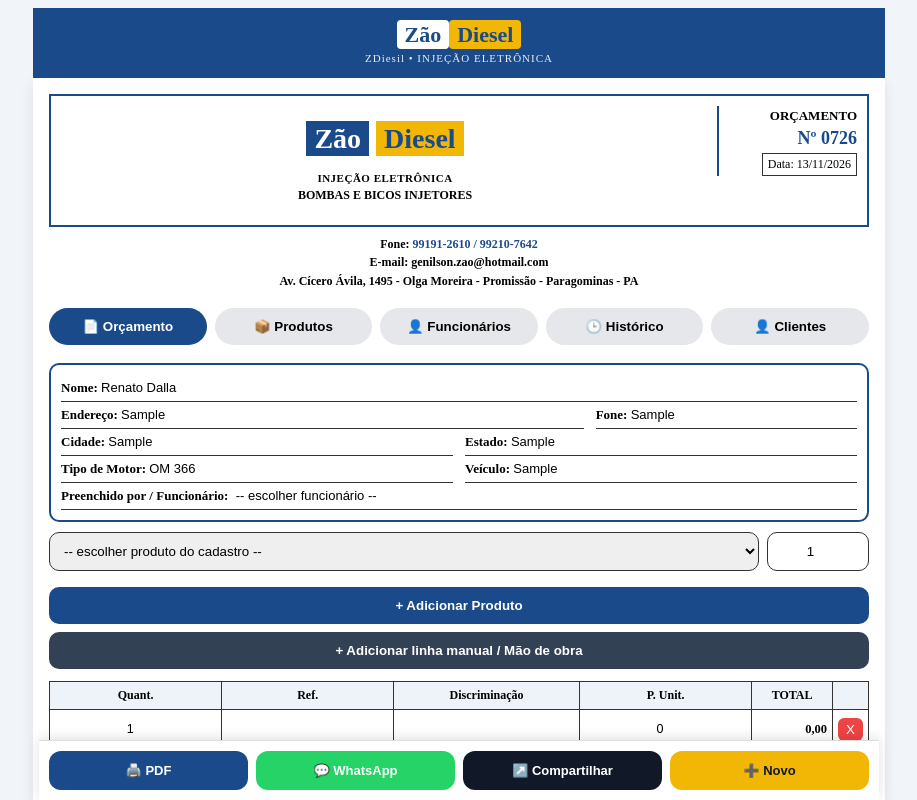
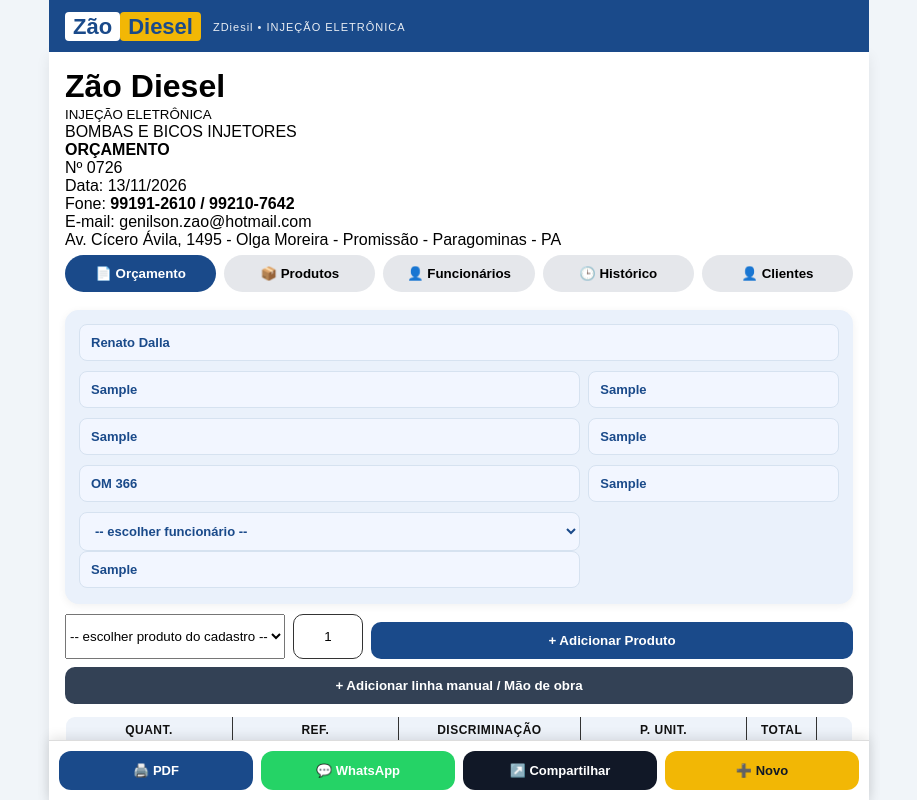
Before and after one commit to HtecSistema/zao-diesel, a plain HTML site: page index.html in a window 1280 px wide. Both pictures are taken after typing "Sample", "Sample", "Sample", "Sample", "Sample", "Sample" into the empty fields and a click on the button "+ Adicionar linha manual / Mão de obra". Shown: the top 800 px of the page, without its empty margins (181-1098 px from the left). Drawn offline with Linux system fonts and the light colour scheme.

Commit message:
Update zd.css

```diff
--- a/zd.css
+++ b/zd.css
@@ -1,37 +1,73 @@
-<style>
 *{margin:0;padding:0;box-sizing:border-box;font-family:Arial, Helvetica, sans-serif;}
 body{background:#f1f5f9;padding:0 0 90px;display:flex;flex-direction:column;align-items:center;}
-.app-header{background:#1a4a8a;color:#fff;width:100%;max-width:820px;padding:14px 16px 12px;text-align:center;position:sticky;top:0;z-index:50;}
+.app-header{background:#1a4a8a;color:#fff;width:100%;max-width:820px;padding:14px 16px 12px;text-align:center;position:sticky;top:0;z-index:50;display:flex;align-items:center;gap:12px;justify-content:center;}
 .app-header .logo-app{font-size:22px;font-weight:900;}
 .app-header .logo-app span{background:#fff;color:#1a4a8a;padding:2px 8px;border-radius:4px;}
 .app-header .logo-app span:last-child{background:#f2b705;color:#1a4a8a;}
 .app-header small{font-size:11px;letter-spacing:1px;opacity:.9;}
+.foto-topo{width:64px;height:64px;object-fit:cover;border-radius:10px;flex-shrink:0;}
 .folha{background:#fff;width:100%;max-width:820px;padding:16px;border-radius:0 0 16px 16px;box-shadow:0 4px 14px rgba(0,0,0,.08);}
-.topo{display:flex;justify-content:space-between;align-items:flex-start;border:2px solid #1a4a8a;padding:10px;gap:8px;}
-.logo{flex:1;text-align:center;}
-.logo h1{font-size:28px;line-height:1;}
-.logo h1 span{background:#1a4a8a;color:#fff;padding:2px 8px;}
-.logo h1 span:last-child{background:#f2b705;color:#1a4a8a;}
-.logo small{display:block;font-size:11px;font-weight:700;letter-spacing:.5px;margin-top:3px;}
-.logo p{font-size:12px;font-weight:700;margin-top:4px;}
-.orcamento{border-left:2px solid #1a4a8a;padding-left:8px;text-align:right;min-width:130px;}
-.orcamento b{font-size:13px;}
-.orcamento .num{font-size:18px;font-weight:900;color:#1a4a8a;margin:4px 0;}
-.orcamento .data{font-size:12px;border:1px solid #333;padding:3px 5px;display:inline-block;}
-.contato{text-align:center;font-size:12px;line-height:1.55;margin:8px 0 12px;font-weight:600;}
-.contato b{color:#1a4a8a;}
+
 .tabs{display:flex;gap:8px;margin-bottom:12px;position:sticky;top:68px;background:#fff;padding:6px 0;z-index:40;}
 .tabs button{flex:1;padding:11px;border:none;border-radius:999px;font-weight:800;cursor:pointer;background:#e5e7eb;}
 .tabs button.ativo{background:#1a4a8a;color:#fff;}
-.dados{border:2px solid #1a4a8a;padding:10px;font-size:13px;line-height:2;border-radius:10px;}
-.linha{display:flex;gap:12px;flex-wrap:wrap;}
-.campo{flex:1;min-width:140px;border-bottom:1px solid #333;white-space:nowrap;overflow:hidden;}
-.campo span{font-weight:700;}
+
+.dados{
+  background:#eaf1fb;
+  border:none;
+  border-radius:14px;
+  padding:14px;
+  font-size:13px;
+  line-height:1.2;
+  box-shadow:0 2px 8px rgba(0,0,0,.06);
+  display:grid;
+  grid-template-columns:2fr 1fr;
+  gap:8px;
+}
+.linha{display:contents;gap:10px;flex-wrap:wrap;}
+.campo{
+  flex:1;
+  min-width:0;
+  border:none;
+  display:block;
+  white-space:normal;
+  overflow:visible;
+  margin-bottom:2px;
+}
+.campo span{display:none;}
 .campo.u{flex:2;}
-.campo input,.campo select{border:none;outline:none;font-size:13px;width:100%;padding:2px 0;background:transparent;}
-.add-row{display:flex;gap:8px;margin-top:10px;flex-wrap:wrap;}
-.add-row select{flex:2;padding:10px;border:1px solid #333;border-radius:10px;}
-.add-row input{width:80px;padding:10px;border:1px solid #333;border-radius:10px;text-align:center;}
+.campo input,.campo select{
+  border:1px solid #d6e2f0;
+  outline:none;
+  font-size:13px;
+  font-weight:700;
+  width:100%;
+  min-width:0;
+  padding:10px 11px;
+  background:#f2f6ff;
+  color:#1a4a8a;
+  border-radius:8px;
+}
+.campo input::placeholder{color:#555;font-weight:500;}
+.campo select option{background:#fff;color:#1a4a8a;}
+
+.dados .linha:first-child .campo{grid-column:1 / -1;}
+.dados .listview{grid-column:1 / -1;width:100%;max-height:240px;}
+.dados .listview div{padding:11px 12px;font-size:13px;line-height:1.35;white-space:normal;word-break:break-word;}
+
+.orcamento-baixo{display:flex;gap:8px;margin:6px 2px 10px 0;justify-content:flex-end;}
+.orcamento-baixo .orcamento{flex:0 0 auto;width:auto;display:flex;align-items:center;justify-content:flex-end;gap:6px;border:none;background:transparent;padding:8px 0 0 0;text-align:right;min-width:0;}
+.orcamento-baixo .orcamento b{font-size:10px;color:#111;white-space:nowrap;}
+.orcamento-baixo .orcamento .num{font-size:10px;margin:0;}
+.orcamento-baixo .orcamento .data{font-size:10px;font-weight:700;color:#111;border:none;padding:0;background:transparent;}
+
+.add-row{display:flex !important;gap:8px !important;flex-wrap:nowrap !important;margin-top:10px;}
+.add-row #buscaProdutoTop{flex:1 !important;width:auto !important;min-width:0 !important}
+.add-row #qtdAdd{width:70px !important;flex:none !important;padding:10px;border:1px solid #333;border-radius:10px;text-align:center;}
+
+.btn-row{display:flex;gap:8px;margin-top:8px;}
+.btn-row .btn-add{flex:1;margin:0;white-space:nowrap;}
+
 .box-cad{border:1px solid #ddd;border-radius:12px;padding:12px;margin-bottom:12px;background:#f9fafb;}
 .box-cad h3{font-size:14px;margin-bottom:8px;color:#1a4a8a;}
 .grid{display:grid;grid-template-columns:1fr 1fr;gap:8px;}
@@ -41,28 +77,105 @@ body{background:#f1f5f9;padding:0 0 90px;display:flex;flex-direction:column;alig
 .lista{margin-top:8px;font-size:12.5px;}
 .lista div{display:flex;justify-content:space-between;gap:8px;padding:7px 8px;border-bottom:1px solid #eee;}
 .lista button{background:#ef4444;color:#fff;border:none;padding:4px 8px;border-radius:6px;cursor:pointer;}
-table{width:100%;border-collapse:collapse;margin-top:12px;font-size:12.5px;}
-th{background:#eef3fa;border:1px solid #333;padding:6px 4px;text-align:center;font-size:12px;}
-td{border:1px solid #333;padding:5px;height:28px;}
+
+table{
+  width:100%;
+  border-collapse:collapse;
+  margin-top:12px;
+  font-size:13px;
+  border:1px solid #1a4a8a;
+  border-radius:10px;
+  overflow:hidden;
+  background:#fff;
+}
+th{
+  background:#eef3fa;
+  color:#111;
+  border:1px solid #333;
+  padding:6px 4px;
+  text-align:center;
+  font-size:12px;
+  text-transform:uppercase;
+  letter-spacing:.5px;
+}
+td{
+  border:1px solid #333;
+  padding:5px;
+  height:28px;
+}
+tbody tr:nth-child(even){ background:#eef3fa; }
+tbody tr:nth-child(odd){ background:#fff; }
+tbody tr:hover{ background:#dbeafe; }
+td.total{
+  text-align:right;
+  font-weight:700;
+  background:#fff8c5;
+}
 td.qtd,td.preco,td.total{text-align:center;width:70px;}
-td.total{text-align:right;font-weight:700;}
 td.desc{font-weight:600;}
-td input{width:100%;border:none;outline:none;font-size:12.5px;text-align:center;background:transparent;}
-td input.desc-in{text-align:left;font-weight:600;}
-.btn-x{background:#ef4444;color:#fff;border:none;padding:4px 8px;border-radius:6px;cursor:pointer;}
+td input{
+  width:100%;
+  border:none;
+  outline:none;
+  font-size:12.5px;
+  text-align:center;
+  background:transparent;
+}
+td input.desc-in{
+  text-align:left;
+  font-weight:600;
+}
+td input[readonly]{background:#eef2ff;color:#334155;cursor:not-allowed;font-weight:700;}
+.btn-x{
+  background:#ef4444;
+  color:#fff;
+  border:none;
+  padding:4px 8px;
+  border-radius:6px;
+  cursor:pointer;
+}
 .totais{margin-top:12px;text-align:right;font-size:14px;line-height:1.9;font-weight:700;}
 .totais input{width:70px;padding:5px;border:1px solid #333;border-radius:6px;text-align:center;font-weight:800;}
 .total-geral{margin-top:8px;text-align:right;font-size:16px;font-weight:900;}
 .total-geral span{border:2px solid #333;padding:5px 14px;display:inline-block;background:#fff8c5;}
-.assinatura{margin-top:30px;display:flex;justify-content:space-between;gap:16px;font-size:12px;text-align:center;}
-.assinatura div{flex:1;border-top:1px solid #333;padding-top:6px;}
-.rodape{margin-top:14px;text-align:center;font-size:11px;color:#555;}
+
 .acoes{position:fixed;left:0;right:0;bottom:0;background:#fff;border-top:1px solid #ddd;padding:10px;display:flex;gap:8px;z-index:99;box-shadow:0 -2px 12px rgba(0,0,0,.12);max-width:820px;margin:0 auto;}
 .acoes button{flex:1;border:none;padding:12px 6px;border-radius:12px;font-weight:800;font-size:13px;cursor:pointer;}
 .btn-print{background:#1a4a8a;color:#fff;}
 .btn-wa{background:#25D366;color:#fff;}
 .btn-share{background:#111827;color:#fff;}
+.btn-save{background:#059669;color:#fff;}
 .btn-novo{background:#f2b705;color:#111827;}
-@media(max-width:480px){.grid{grid-template-columns:1fr;}.logo h1{font-size:24px;}table{font-size:11px;}.add-row{flex-direction:column;}.add-row input{width:100%;}}
-@media print{body{background:#fff;padding:0;}.app-header,.acoes,.tabs,.btn-add{display:none!important;}.folha{box-shadow:none;border:none;padding:0;max-width:none;border-radius:0;}}
-</style>
+
+.listview{max-height:240px;overflow:auto;border:2px solid #1e40af;border-top:none;border-radius:0 0 10px 10px;margin-top:0;background:#fff;box-shadow:0 10px 25px rgba(0,0,0,.15)}
+.listview div{display:flex;align-items:center;gap:10px;padding:11px 12px;border-bottom:1px solid #e5e7eb;cursor:pointer;font-size:13px;color:#111;line-height:1.35;text-transform:uppercase}
+.listview div:nth-child(even){background:#f8fafc}
+.listview div:last-child{border-bottom:none}
+.listview div:hover{background:#dbeafe;box-shadow:inset 4px 0 0 #1e40af}
+.listview b{color:#1e40af;font-weight:900;min-width:90px;white-space:nowrap}
+.busca-top{width:100%;padding:13px 14px;border:2px solid #1e40af;border-bottom:none;border-radius:10px 10px 0 0;background:#0f2447;font-size:13px;font-weight:800;color:#fff;outline:none;text-transform:uppercase}
+.busca-top::placeholder{color:#cbd5ff;opacity:1}
+.busca-top:focus{box-shadow:none}
+
+input[type=number]::-webkit-outer-spin-button,
+input[type=number]::-webkit-inner-spin-button{
+  -webkit-appearance:none !important;
+  margin:0 !important;
+}
+input[type=number]{
+  -moz-appearance:textfield !important;
+  appearance:textfield !important;
+}
+
+@media(max-width:480px){.grid{grid-template-columns:1fr;}table{font-size:11px;}.add-row{flex-direction:column;}.add-row input{width:100%;}.linha{flex-direction:column;gap:0;}.campo{min-width:0;}}
+@media print{body{background:#fff;padding:0;}.app-header,.acoes,.tabs,.btn-add{display:none!important;}.folha{box-shadow:none;border:none;padding:0;max-width:none;border-radius:0;}.dados{background:#fff!important;box-shadow:none!important;}.dados .campo span{color:#333!important;}.dados .campo input,.dados .campo select{background:#fff!important;color:#000!important;border:1px solid #999!important;}}
+
+.app-header{
+  display: flex;
+  align-items: center;
+  justify-content: flex-start;
+  gap: 12px;
+}
+.foto-topo{
+  background: transparent;
+}
```
